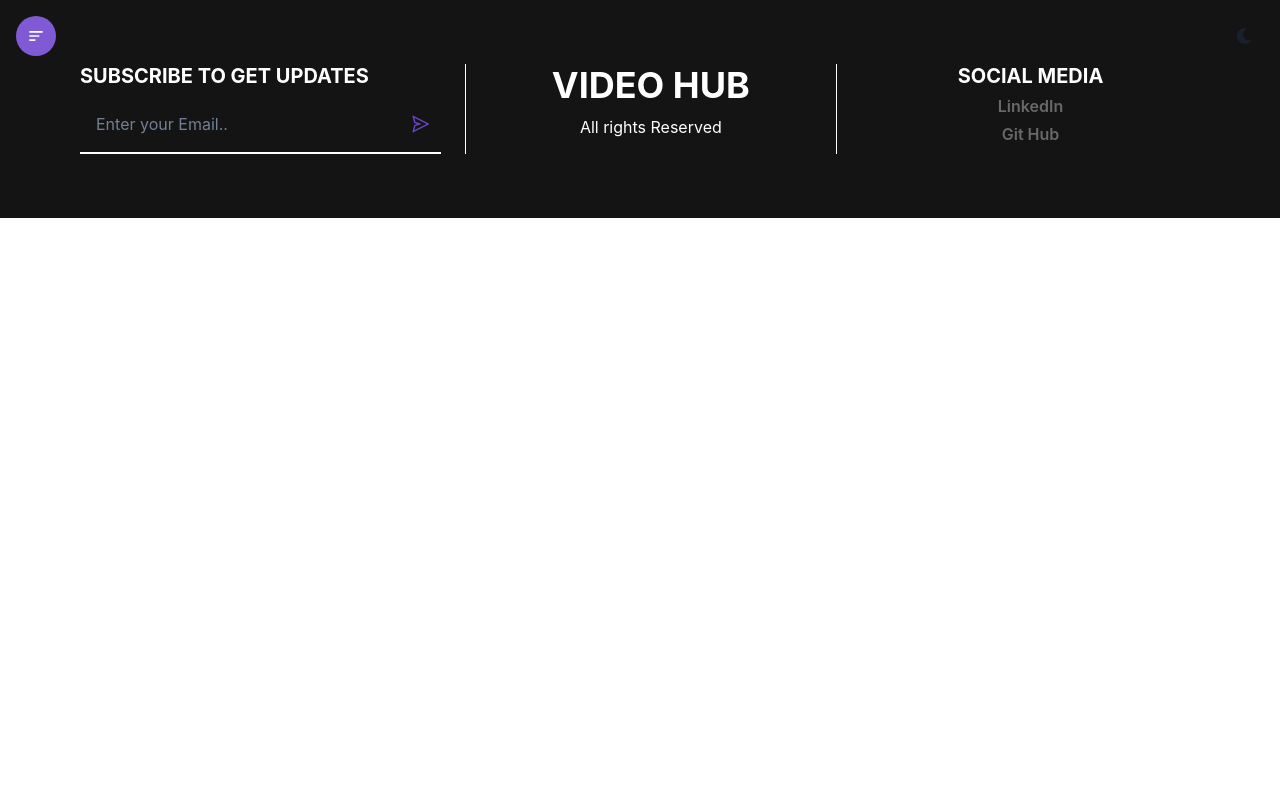
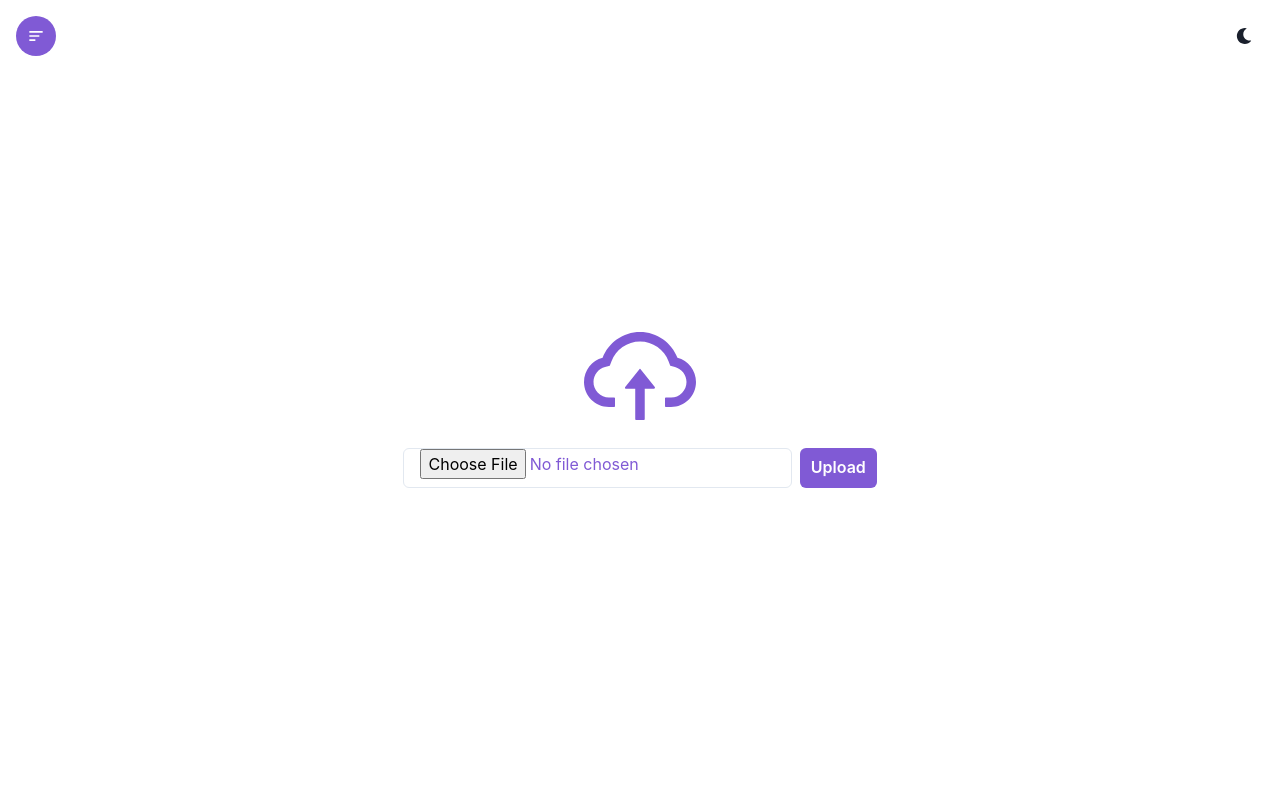
Before and after one commit to its-hisham/ReactChakraUI, a React (Create React App) app: page /Upload in a window 1280 px wide. Shown: the top 800 px of the page. Built offline with nearby package versions, Linux system fonts and the light colour scheme.

Commit message:
added upload page

```diff
--- a/src/App.js
+++ b/src/App.js
@@ -3,6 +3,7 @@
 import Home from './components/Home'
 import Footer from './components/Footer'
 import Videos from "./components/Videos";
+import Upload from "./components/Upload";
 
 
 
@@ -13,6 +14,7 @@
        <Routes>
         <Route path='/' element={<Home/>} />
         <Route path='/Videos' element={<Videos/>} />
+        <Route path='/Upload' element={<Upload/>} />
          </Routes>
          <Footer/>
 
--- /dev/null
+++ b/src/components/Upload.jsx
@@ -0,0 +1,26 @@
+import { Button, Container, HStack, Input, VStack } from '@chakra-ui/react'
+import React from 'react'
+import { AiOutlineCloudUpload } from 'react-icons/ai'
+
+const Upload = () => {
+  return (
+  <Container maxW={'container.xl'} h={'100vh'} p={'16'}>
+
+  <VStack color={'purple.500'} h={'full'} justifyContent={'center'}>
+
+    <AiOutlineCloudUpload  size={'10vmax'}/>
+
+    <form>
+        <HStack>
+            <Input required type='file'></Input>
+            <Button colorScheme='purple' type='submit'>Upload</Button>
+        </HStack>
+    </form>
+
+  </VStack>
+
+  </Container>
+  )
+}
+
+export default Upload
```
